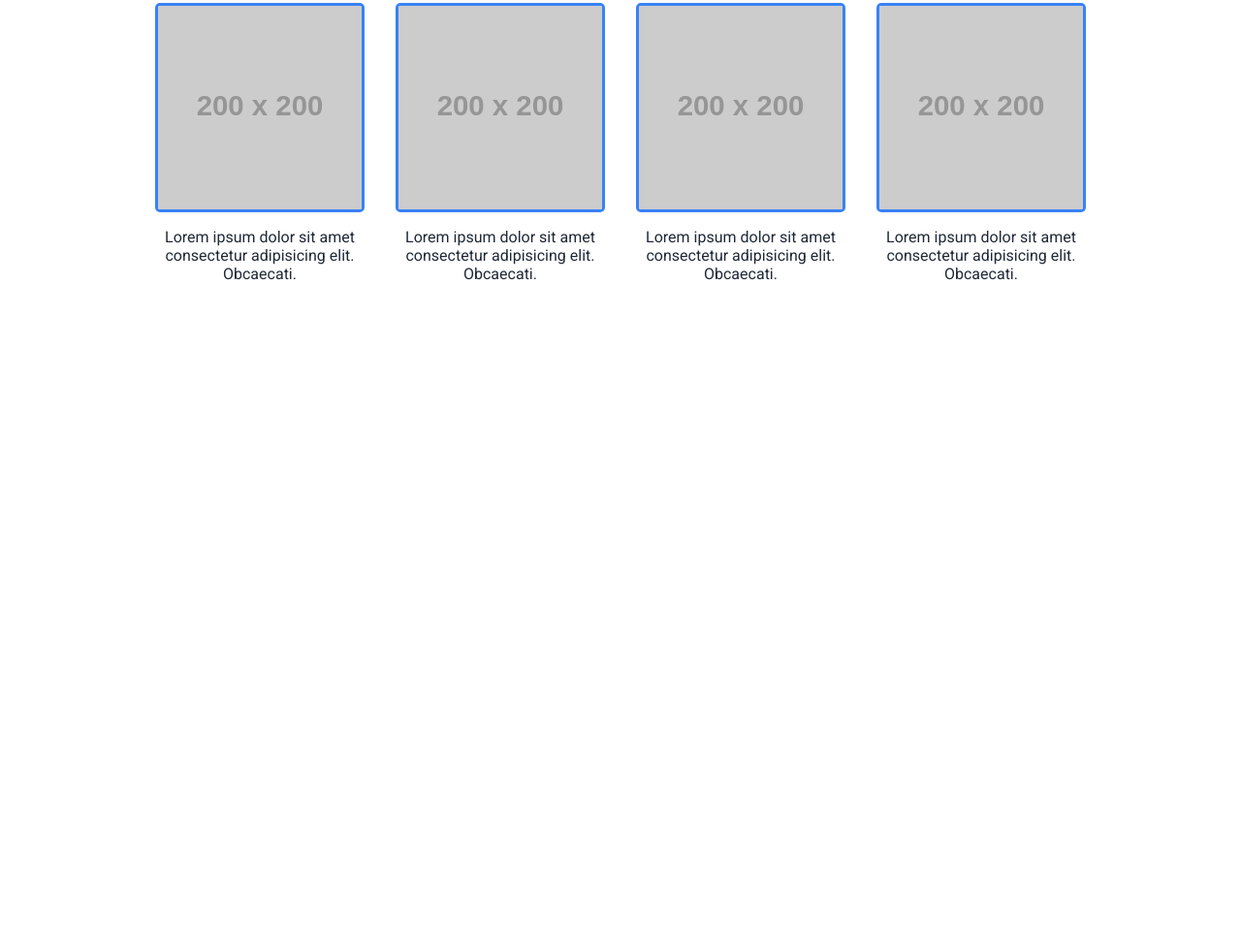
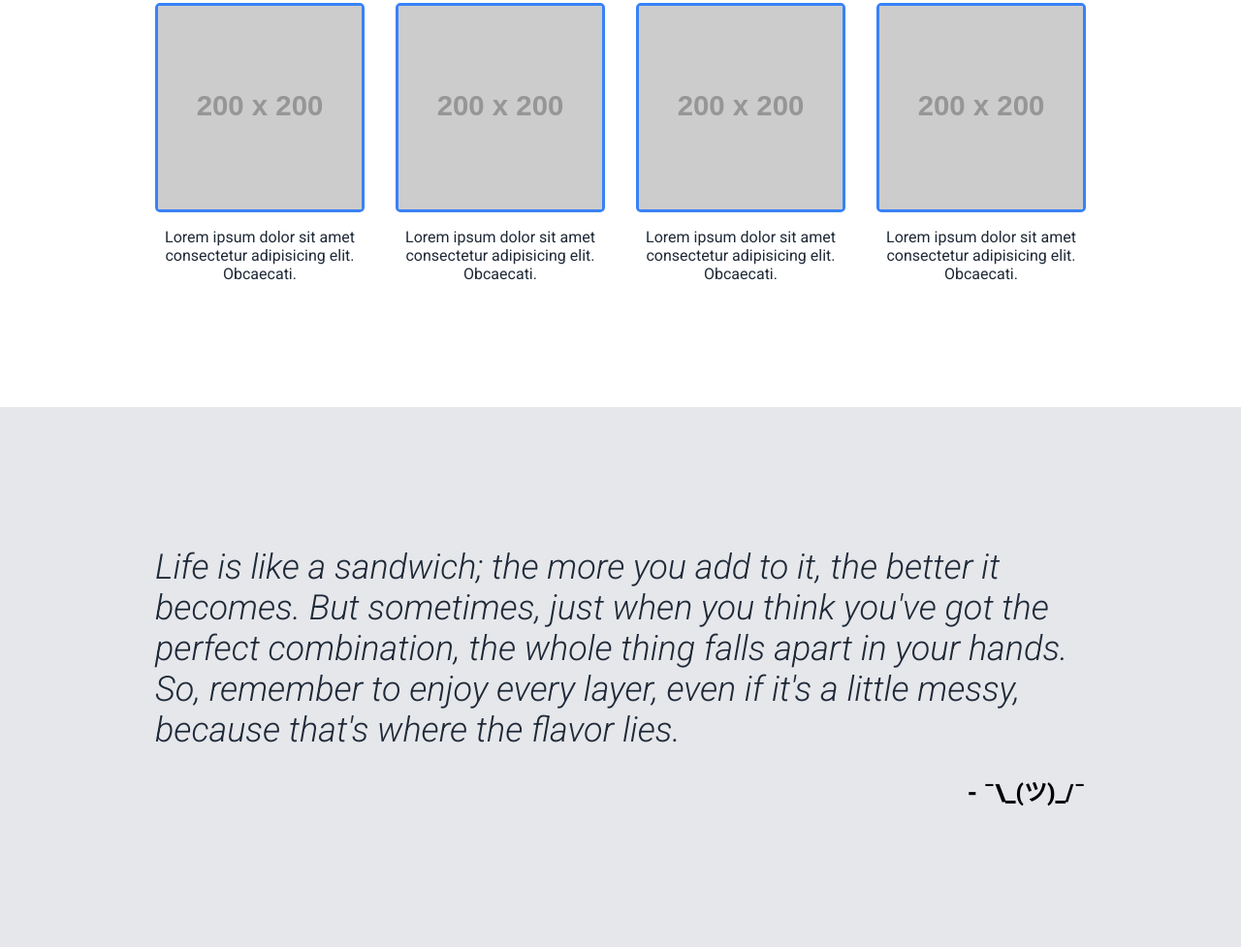
Before and after one commit to OneSrX/odin-landing-page, a plain HTML site: page index.html in a window 1280 px wide. Shown: the part 667-1644 px from the top of the page at 97% size. Before the commit the page ends 1087 px from the top, so only its background shows below. Drawn offline with Linux system fonts and the light colour scheme; placeholder pictures from the web are drawn by us.

Commit message:
Add a quote section

```diff
--- a/css/style.css
+++ b/css/style.css
@@ -148,3 +148,29 @@ main {
   border: 3px solid #3882f6;
   border-radius: 5px;
 }
+
+/*************************/
+/* Quote Section */
+/*************************/
+.quote-section {
+  background-color: #e5e7eb;
+}
+blockquote {
+  max-width: 960px;
+  margin-inline: auto;
+  padding-block: 144px;
+}
+
+.quote-section blockquote .quote-body {
+  font-size: 36px;
+  font-weight: 300;
+  font-style: italic;
+  margin-bottom: 24px;
+  color: #1f2937;
+}
+
+.quote-section blockquote .quote-cite {
+  font-weight: 900;
+  text-align: right;
+  font-size: 24px;
+}
--- a/index.html
+++ b/index.html
@@ -94,6 +94,18 @@
           </div>
         </div>
       </section>
+      <section class="quote-section">
+        <blockquote>
+          <p class="quote-body">
+            Life is like a sandwich; the more you add to it, the better it
+            becomes. But sometimes, just when you think you've got the perfect
+            combination, the whole thing falls apart in your hands. So, remember
+            to enjoy every layer, even if it's a little messy, because that's
+            where the flavor lies.
+          </p>
+          <p class="quote-cite">- ¯\_(ツ)_/¯</p>
+        </blockquote>
+      </section>
     </main>
     <footer>
       <!-- <div>Copyright &copy; The Odin Project 2024</div> -->
```
